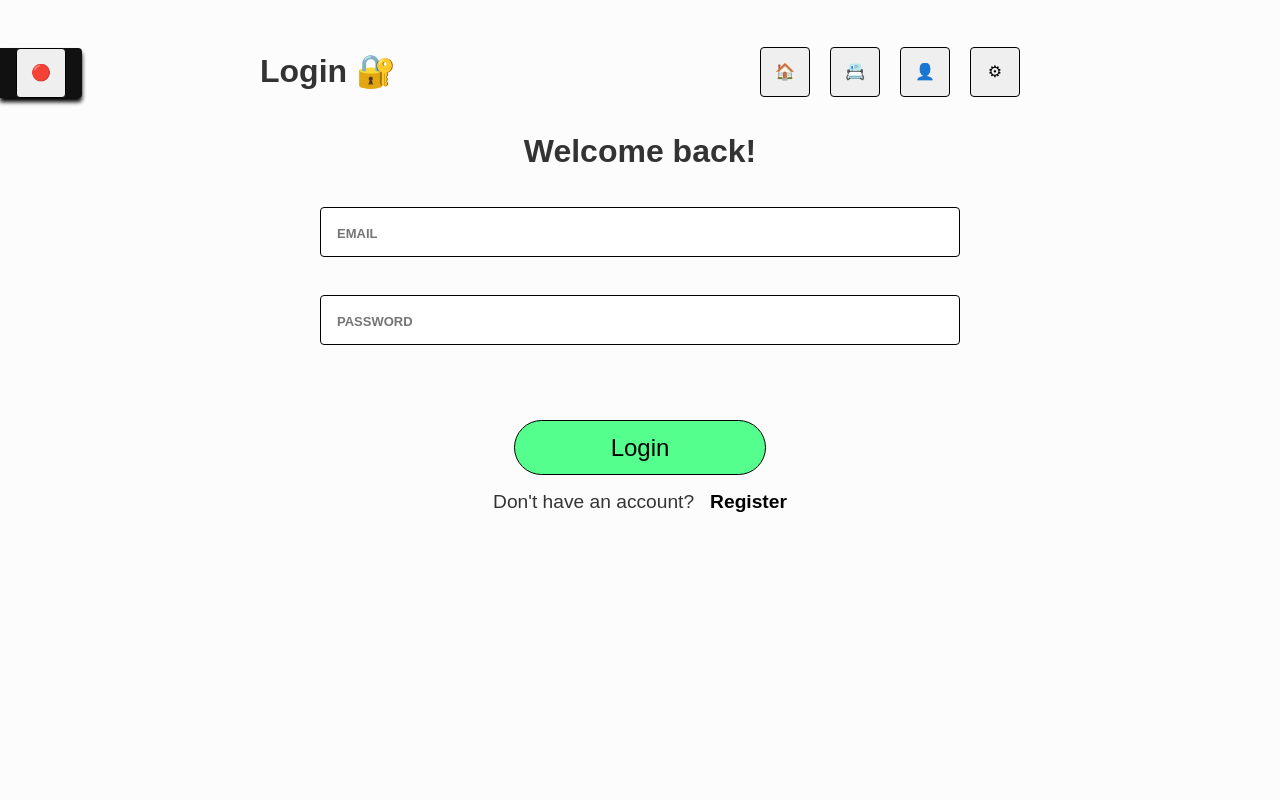
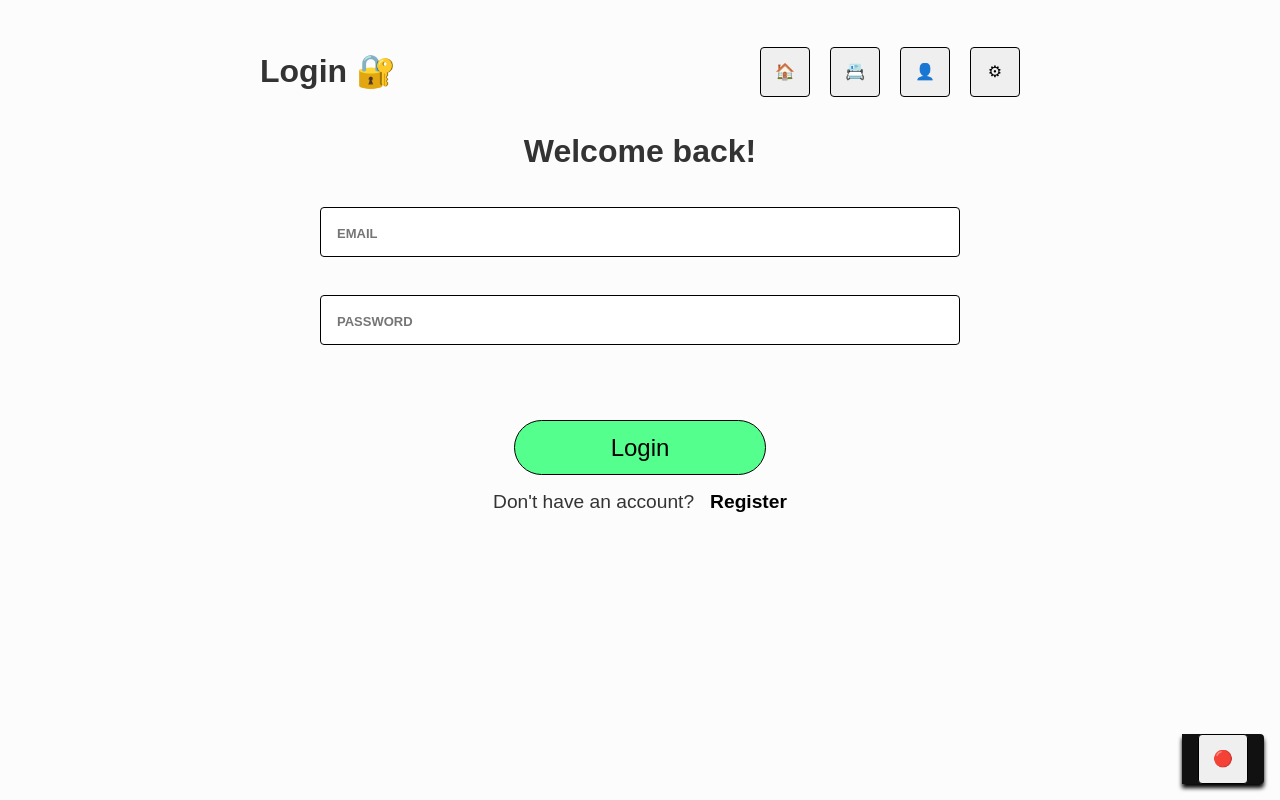
Before and after one commit to DOORM4T/oddio, a React (Create React App) app in the folder client/: page /login in a window 1280 px wide. Built offline with nearby package versions, Linux system fonts and the light colour scheme; a web font is replaced by a local one.

Commit message:
fix soundplayer position

```diff
--- a/client/src/components/Catalog/Catalog.module.scss
+++ b/client/src/components/Catalog/Catalog.module.scss
@@ -8,7 +8,7 @@
 	justify-content: center;
 	box-shadow: inset 0 0 32px black;
 	width: 100%;
-	min-height: 100vh;
+	min-height: vh;
 	list-style: none;
 }
 
--- a/client/src/components/SoundPlayer/Soundplayer.module.scss
+++ b/client/src/components/SoundPlayer/Soundplayer.module.scss
@@ -6,8 +6,8 @@
 	padding: 0 1rem;
 
 	position: fixed;
-	left: 0;
-	top: 48px;
+	bottom: 1rem;
+	right: 1rem;
 	z-index: 9999;
 
 	height: 50px;
```
